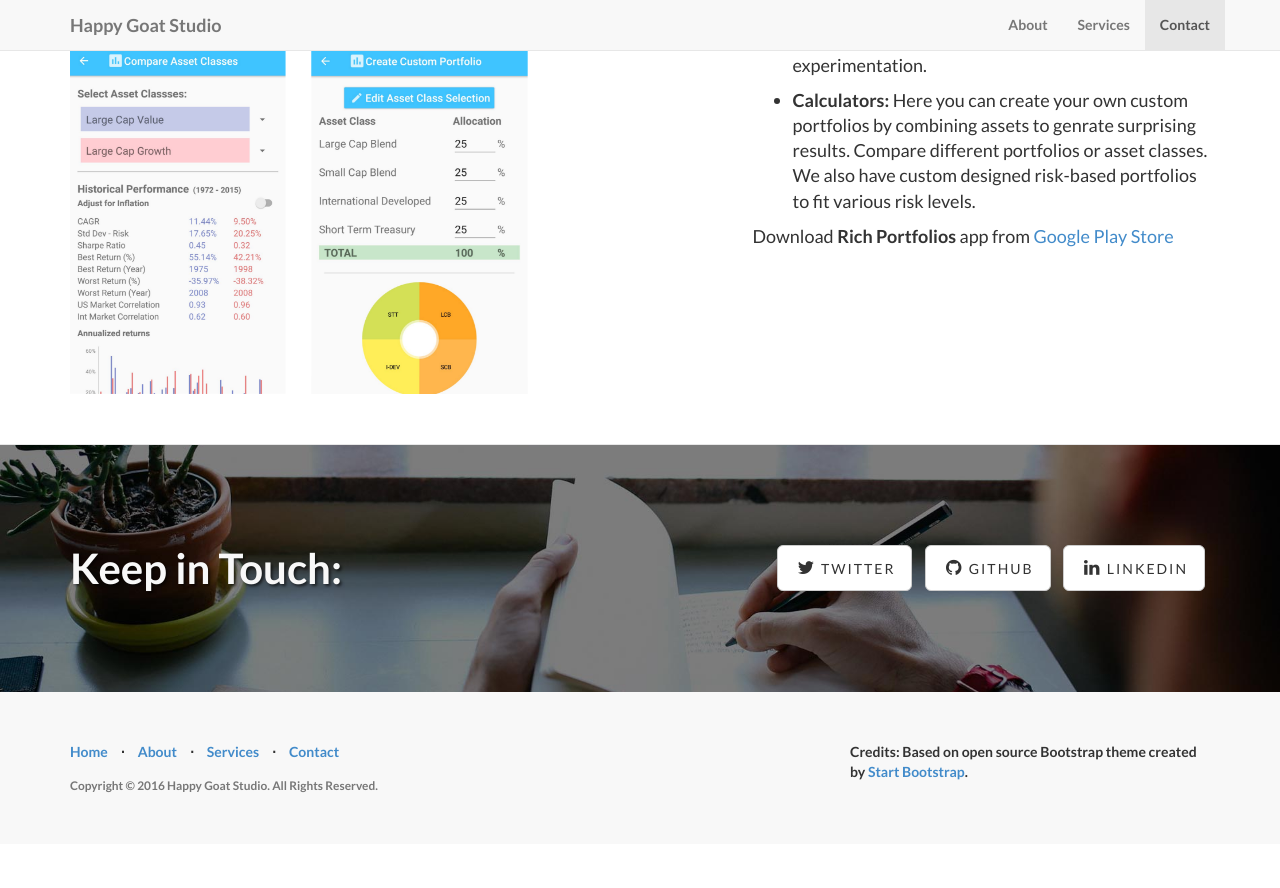
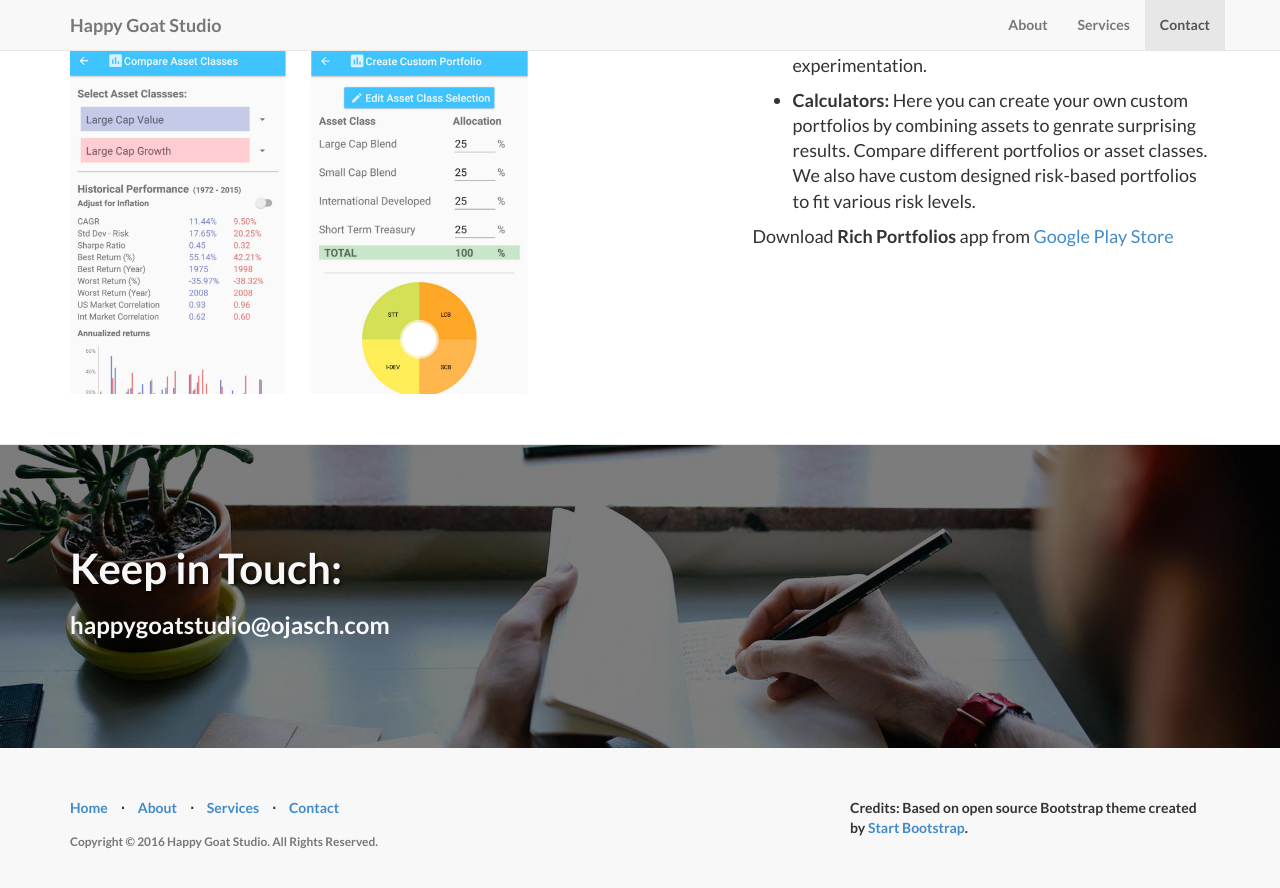
Before and after one commit to happygoatstudio/happygoatstudio.github.io, a Jekyll site: the page built from index.html, in a window 1280 px wide and 900 px high, scrolled down 1567 px. Shown: the top 888 px of the window. Built offline with Jekyll 4.4.1, drawn with Linux system fonts in a browser that asks for light colours; before the commit the page ends 2411 px from its top, so only the background shows below that.

Commit message:
Update contact.html

```diff
--- a/_includes/contact.html
+++ b/_includes/contact.html
@@ -5,15 +5,7 @@
 			<div class="row">
 				<div class="col-lg-6">
 					<h2>Keep in Touch:</h2>
-				</div>
-				<div class="col-lg-6">
-					<ul class="list-inline banner-social-buttons">
-						{% for social in site.social %}
-						<li>
-							<a href="{{ social.url }}" class="btn btn-default btn-lg"><i class="fa fa-{{ social.title }} fa-fw"></i> <span class="network-name">{{ social.title }}</span></a>
-						</li>
-						{% endfor %}
-					</ul>
+					<h3>happygoatstudio@ojasch.com</h3>
 				</div>
 			</div>
 
```
